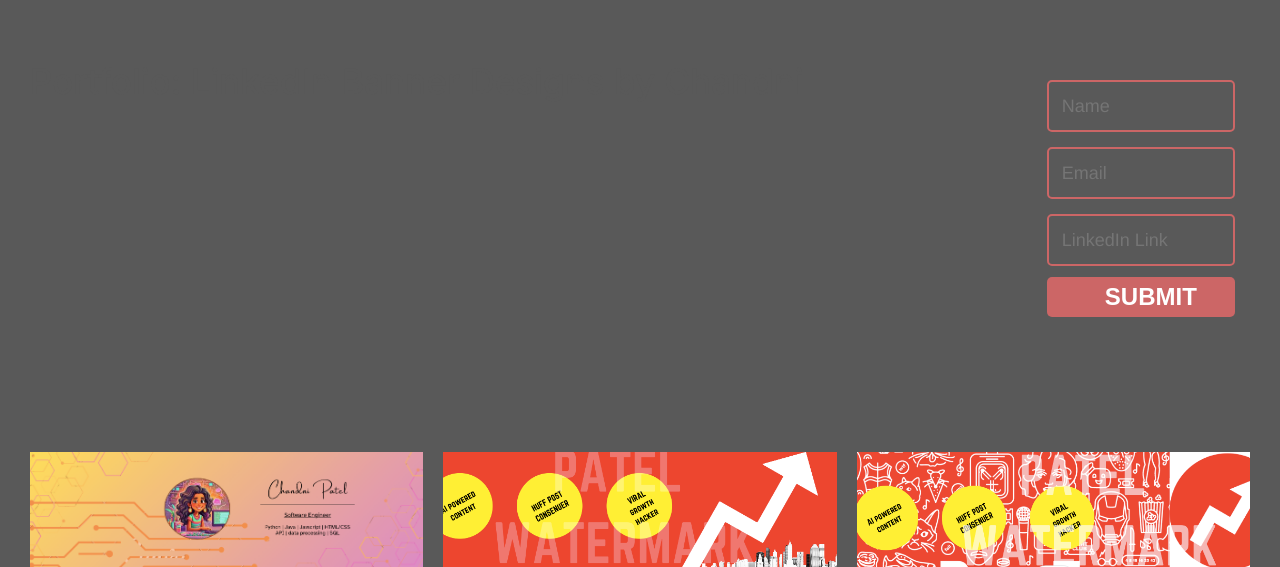
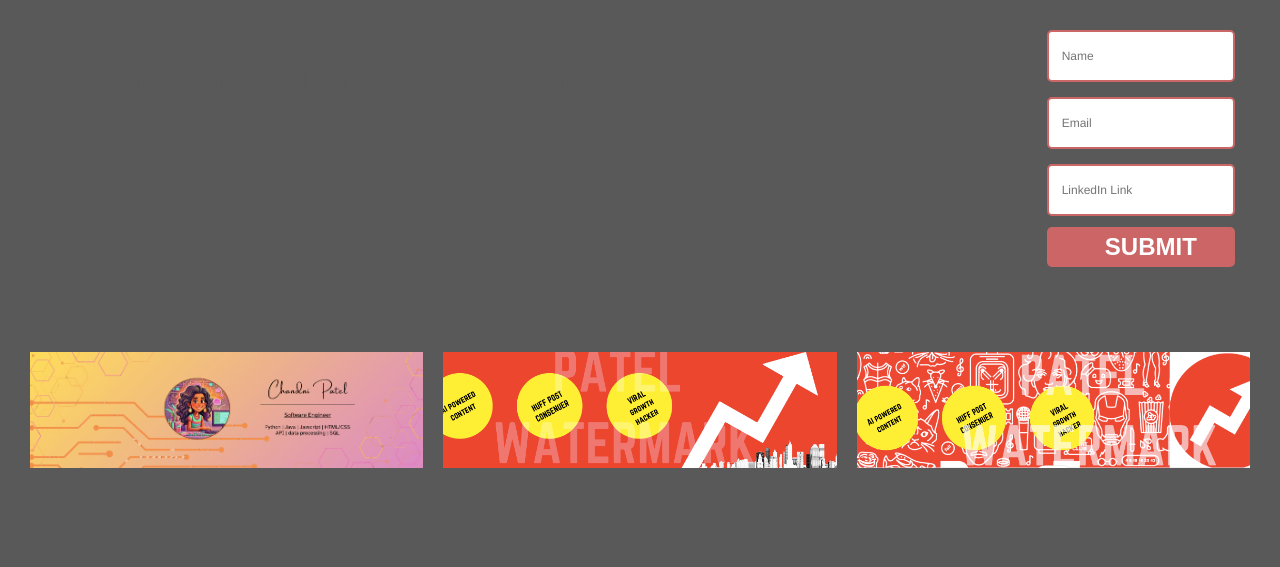
Before and after one commit to infoprints/infoprints.github.io, a PHP site: page /index.html in a window 1280 px wide. Shown: the top 567 px of the page. Run offline with PHP 8.4, Linux system fonts and the light colour scheme.

Commit message:
Update design.css

```diff
--- a/design.css
+++ b/design.css
@@ -14,8 +14,9 @@ body { background-color:#595959;
       color: #595959;
      }
 form {
-  max-width:600px;
-  margin:50px auto;
+  max-width:800px;
+  margin-top:10px auto;
+  margin-bottom:10px auto;
   float:left;
   display: inline-block;
   text-align: left;
@@ -34,10 +35,10 @@ input{
   color:white;
   font-family: Helvetica, Arial, sans-serif;
   font-weight:500;
-  font-size: 18px;
+  font-size: 12px;
   border-radius: 5px;
   line-height: 22px;
-  background-color: transparent;
+  background-color: white;
   border:2px solid #CC6666;
   transition: all 0.3s;
   padding: 13px;
```
